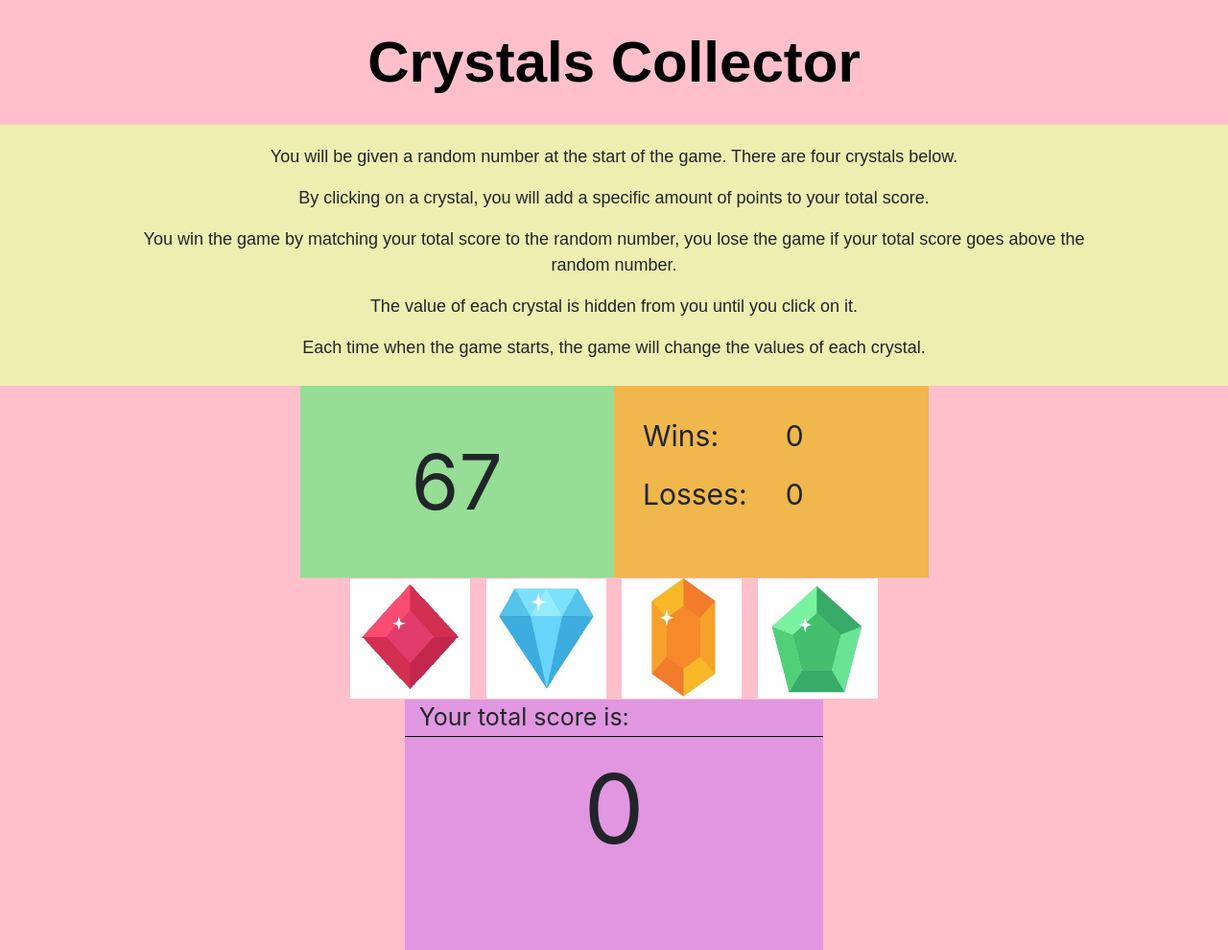
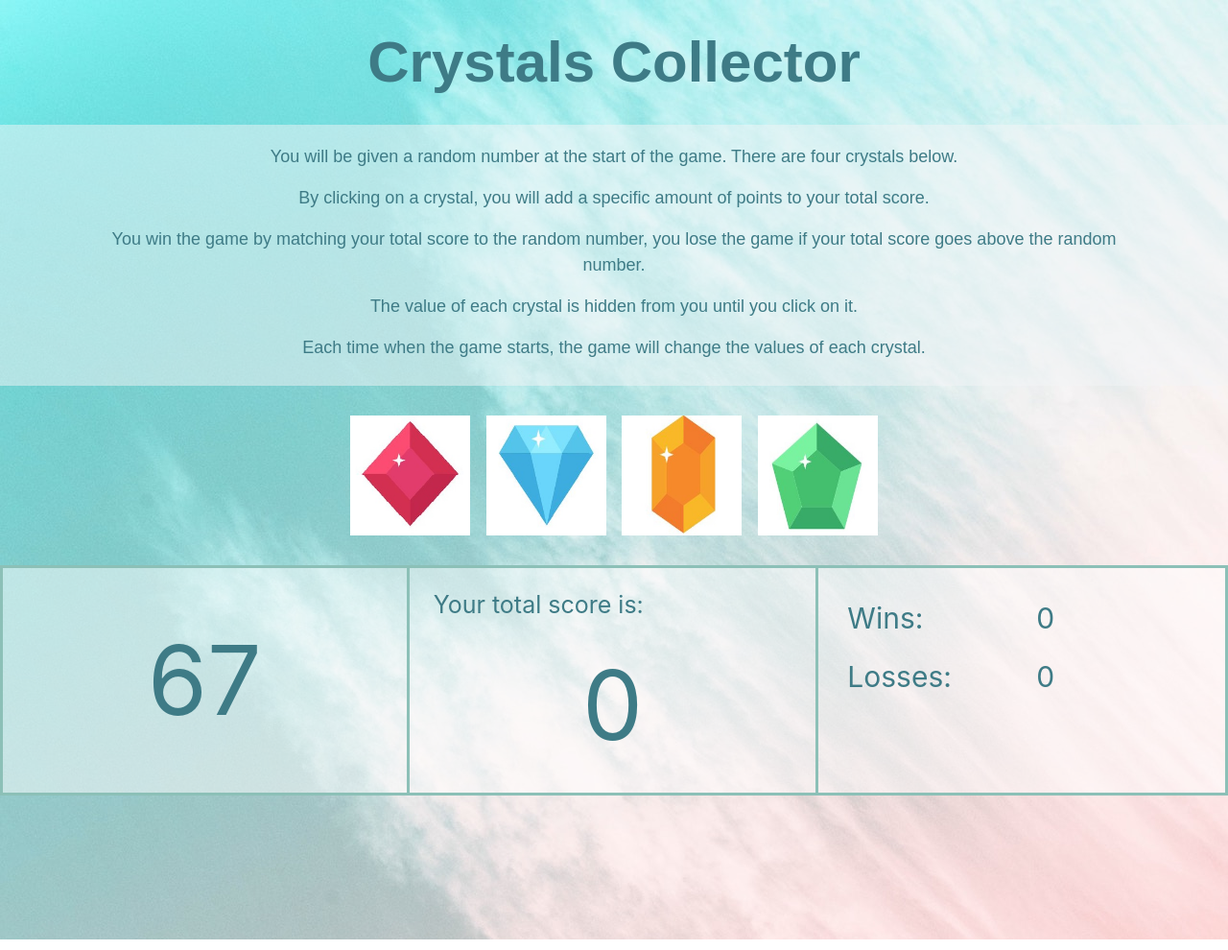
Before and after one commit to bluecam74/Crystal-Collector, a plain HTML site: page index.html in a window 1280 px wide. Shown: the whole page at 96% size. Drawn offline with nearby package versions, Linux system fonts and the light colour scheme.

Commit message:
css changes

```diff
--- a/assets/css/style.css
+++ b/assets/css/style.css
@@ -1,6 +1,5 @@
 header {
-    background: pink;
-    color: black;
+    color: rgb(62, 123, 134);
     text-align: center;
     font-weight: 700;
     font-family: Jazz LET, fantasy;
@@ -9,39 +8,62 @@ header {
 }
 
 body {
-    background: pink;
-}
-
-.pink {
-    background: pink;
+    background-image: url("../images/eberhard-grossgasteiger.jpg");
 }
 
 .instructions {
-    padding: 20px 150px 10px 150px;
-    background: rgb(238, 238, 177);
+    padding: 20px 100px 10px 100px;
+    background: rgba(244, 246, 247, 0.5);
     font-family: Arial, Helvetica, sans-serif;
     font-size: 18px;
+    color: rgb(62, 123, 134);
+
+}
+
+.row-scores {
+    margin: 30px 0 150px 0;
 
 }
 
 .targetNumber {
-    height: 200px;
-    width: 200px;
-    font-size: 60px;
-    background: rgb(150, 221, 150);
+    font-size: 100px !important;
+    background: rgb(255, 255, 255, .5);
+    border: 3px solid rgb(140, 192, 183);
+    font-size: 80px;
+    text-align: center;
+    padding: 40px;
+    color: rgb(62, 123, 134);
+    align-content: center;
+
+}
+
+.buttonRow {
+    margin: 30px 0;
+}
+
+.current-total {
+    border: 3px solid rgb(140, 192, 183);
+    background: rgb(255, 255, 255, .5);
+    border-left: none;
 }
 
 .scoreBoard {
-    background: rgb(240, 183, 77);
+    background: rgb(255, 255, 255, .5);
+    border-left: none;
     font-size: 30px;
     padding: 30px;
+    color: rgb(62, 123, 134);
+    border: 3px solid rgb(140, 192, 183);
+    border-left: none;
 }
 
 
 .scoreLabel {
-    background: rgb(224, 151, 224);
-    border-bottom: 1px black solid;
+    /* background: rgb(224, 151, 224); */
+    /* border-bottom: 1px black solid; */
     font-size: 25px;
+    color: rgb(62, 123, 134);
+    margin: 20px 10px 10px 10px;
 }
 
 .crystal{
@@ -54,24 +76,18 @@ button {
  background: none;
 }
 
-.currentScoreBox {
-    background: rgb(224, 151, 224);
-
-}
 .currentScore {
     height: 150px;
     font-size: 100px;
     text-align: center;
+    color: rgb(62, 123, 134);
+
+
 }
 
 .comment {
-    padding-bottom: 40px;
+    margin-top: 40px;
     font-size: 20px;
     text-align: center;
+    color: rgb(62, 123, 134);
 }
-
-.targetNumber{
-    font-size: 80px;
-    text-align: center;
-    padding: 40px;
-}
--- a/index.html
+++ b/index.html
@@ -15,8 +15,8 @@
 
 <body>
     <header> Crystals Collector </header>
-    <div class="row instructions text-center">
-        <div class="2 instructionsInner text-center">
+    <div class="row instructions text-center justify-content-center">
+        <div class="instructionsInner text-center">
             <p>You will be given a random number at the start of the game. There are four crystals below.</p>
             <p>By clicking on a crystal, you will add a specific amount of points to your total score. </p>
             <p>You win the game by matching your total score to the random number, you lose the game if your total
@@ -25,25 +25,9 @@
             <p>Each time when the game starts, the game will change the values of each crystal.</p>
         </div>
     </div>
-    <div class="row">
-        <div class="col-md-3 pink"></div>
-        <div class="col-md-3 targetNumber"></div>
-        <div class="col-md-3 scoreBoard">
-            <div class="row">
-                <div class="col-md"> Wins: </div>
-                <div class="col-md wins"> 0 </div>
-            </div>
-            <p></p>
-            <div class="row">
-                <div class="col-md">Losses:</div>
-                <div class="col-md losses"> 0 </div>
-            </div>
-        </div>
-        <div class="col-md-3 pink"></div>
-    </div>
-    <div class="row buttonRow">
-        <div class="col-md"></div>
-        <div class="col-md-6 buttons text-center">
+
+    <div class="row buttonRow justify-content-center">
+        <div class="col-md buttons text-center">
             <button class="ruby">
                 <img class="crystal" src="./assets/images/ruby_a.jpg" alt="ruby">
             </button>
@@ -59,25 +43,35 @@
                     alt="green gem">
             </button>
         </div>
-        <div class="col-md"></div>
     </div>
-    <div class="row">
-        <div class="col-md-4 pink"></div>
-        <div class="col-md scoreLabel">Your total score is: </div>
-        <div class="col-md-4 pink"></div>
-    </div>
-    <div class="row">
-        <div class="col-md-4 pink"></div>
-        <div class="col-md-4 currentScoreBox">
-            <p class="currentScore"> </p>
-            <p class="comment"> </p>
+
+    <div class="row row-scores justify-content-center">
+        <!-- <div class="col-md-3"></div> -->
+        <div class="col-md-4 targetNumber"></div>
+        <div class="col-md-4 current-total">
+            <div class="row scoreLabel">Your total score is: </div>
+            <div class="row currentScoreBox">
+                <div class="col-md currentScoreBox justify-content-center">
+                    <p class="currentScore"> </p>
+                </div>
+            </div>
         </div>
-        <div class="col-md-4 pink"></div>
+        <div class="col-md-4 scoreBoard">
+            <div class="row">
+                <div class="col-md"> Wins: </div>
+                <div class="col-md wins"> 0 </div>
+            </div>
+            <p></p>
+            <div class="row">
+                <div class="col-md">Losses:</div>
+                <div class="col-md losses"> 0 </div>
+            </div>
+            <div class="row justify-content-center">
+                <p class="comment"></p>
+            </div>
+        </div>
 
     </div>
-
-
-
 
 
 </body>
```
Also changed, not shown: assets/images/eberhard-grossgasteiger.jpg (added), assets/images/jenny-caywood.jpg (added), 4 other files.
